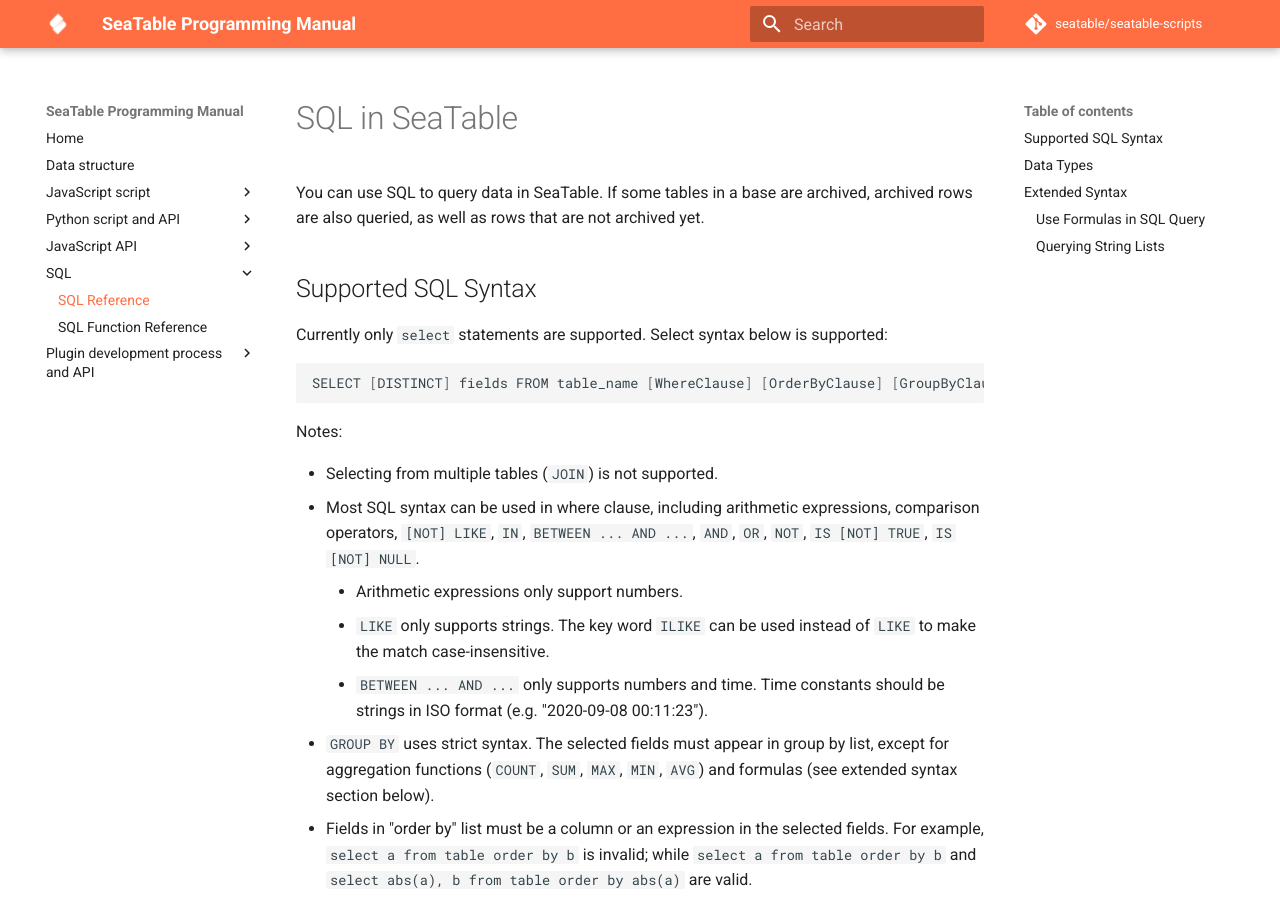
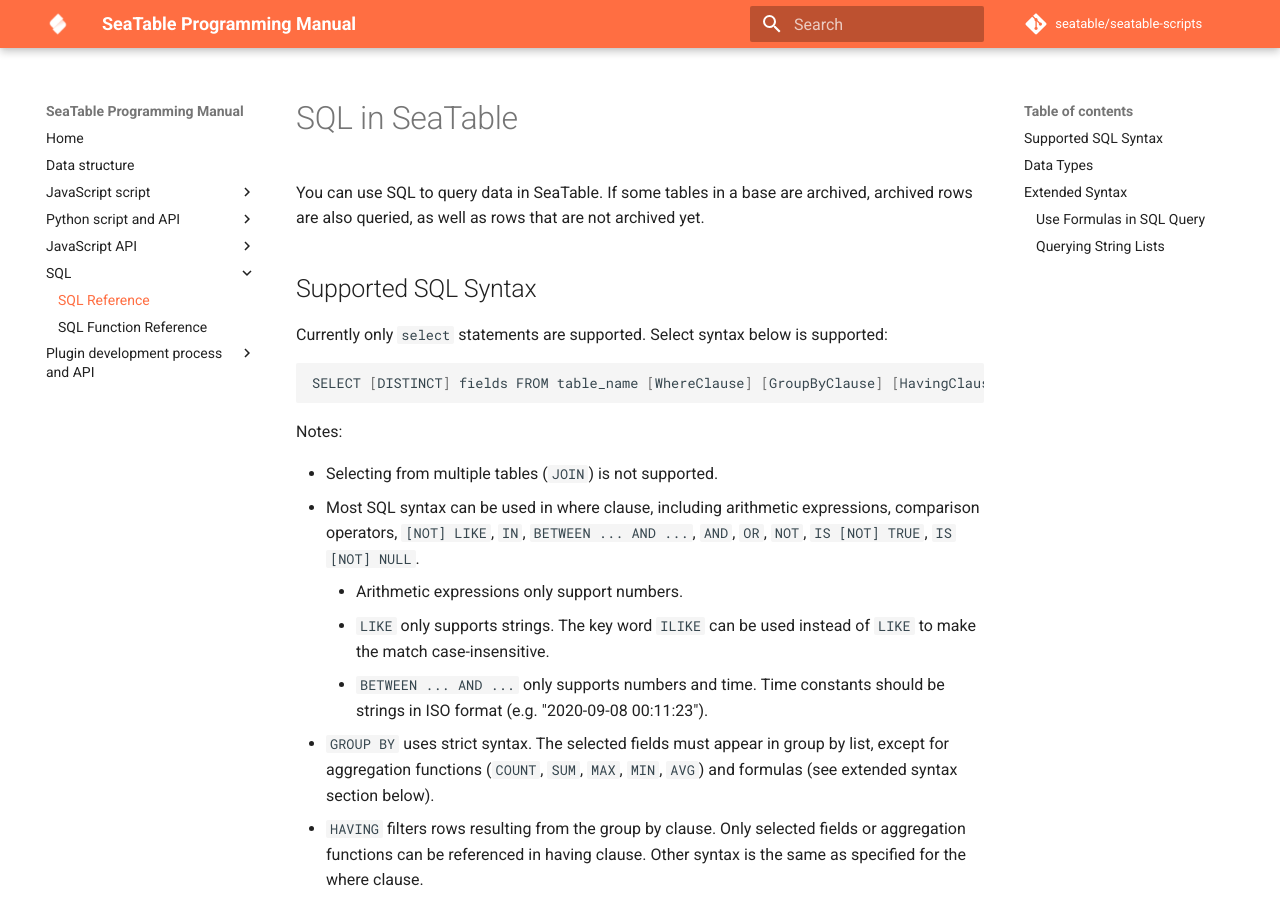
Before and after one commit to seatable/seatable-scripts, an MkDocs documentation site: the page built from manual/python/sql.md, in a window 1280 px wide and 900 px high. Built offline with MkDocs 1.6.1 and Material for MkDocs 9.7.7, drawn with Linux system fonts in a browser that asks for light colours; comment, search, counter and statistics services are not loaded.

Commit message:
Update documents of SQL syntax

````diff
--- a/manual/python/sql.md
+++ b/manual/python/sql.md
@@ -7,7 +7,7 @@
 Currently only `select` statements are supported. Select syntax below is supported:
 
 ```
-SELECT [DISTINCT] fields FROM table_name [WhereClause] [OrderByClause] [GroupByClause] [Limit Option]
+SELECT [DISTINCT] fields FROM table_name [WhereClause] [GroupByClause] [HavingClause] [OrderByClause] [Limit Option]
 ```
 
 Notes:
@@ -18,6 +18,7 @@
     * `LIKE` only supports strings. The key word `ILIKE` can be used instead of `LIKE` to make the match case-insensitive.
     * `BETWEEN ... AND ...` only supports numbers and time. Time constants should be strings in ISO format (e.g. "2020-09-08 00:11:23").
 * `GROUP BY` uses strict syntax. The selected fields must appear in group by list, except for aggregation functions (`COUNT`, `SUM`, `MAX`, `MIN`, `AVG`) and formulas (see extended syntax section below).
+* `HAVING` filters rows resulting from the group by clause. Only selected fields or aggregation functions can be referenced in having clause. Other syntax is the same as specified for the where clause.
 * Fields in "order by" list must be a column or an expression in the selected fields. For example, `select a from table order by b` is invalid; while `select a from table order by b` and `select abs(a), b from table order by abs(a)` are valid.
 * Limit options are in MySQL format. The general syntax is `OFFSET ... LIMIT ...`. You may obmit `OFFSET` or `LIMIT`.
 
````
